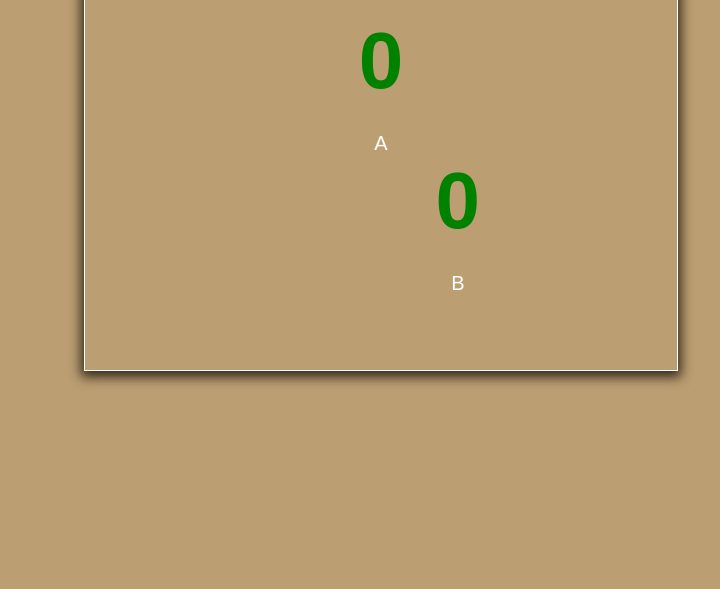
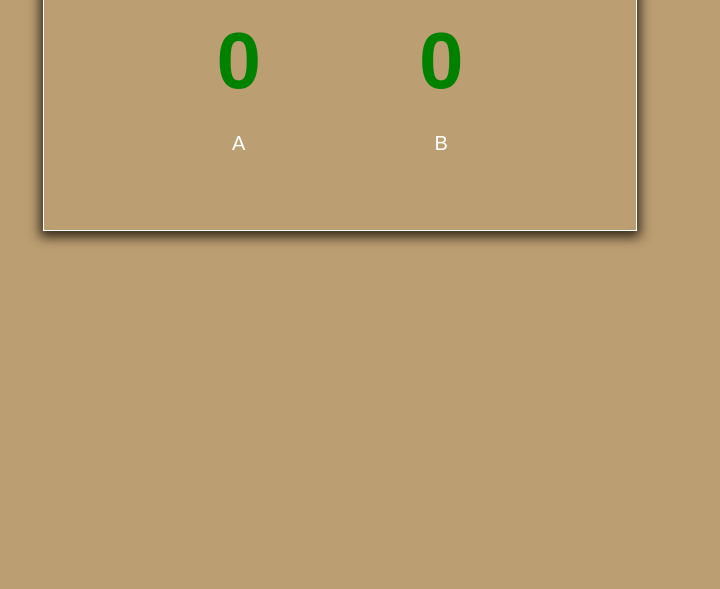
Before and after one commit to Shirly-D/Counter, a plain HTML site: page index.html in a window 1280 px wide. Shown: the part 211-800 px from the top of the page, without its empty margins (300-1020 px from the left). Drawn offline with Linux system fonts and the light colour scheme.

Commit message:
css final style commit

```diff
--- a/assets/css/style.css
+++ b/assets/css/style.css
@@ -136,9 +136,9 @@ section h2 {
   font-size: 20px;
 }
 
-section div:first-child { display: inline-block; }
+.count-section { display: inline-block; }
 
-section div:last-child {
+.display-section {
   margin-left: 30%;
   display: inline-block;
   vertical-align: top;
```
